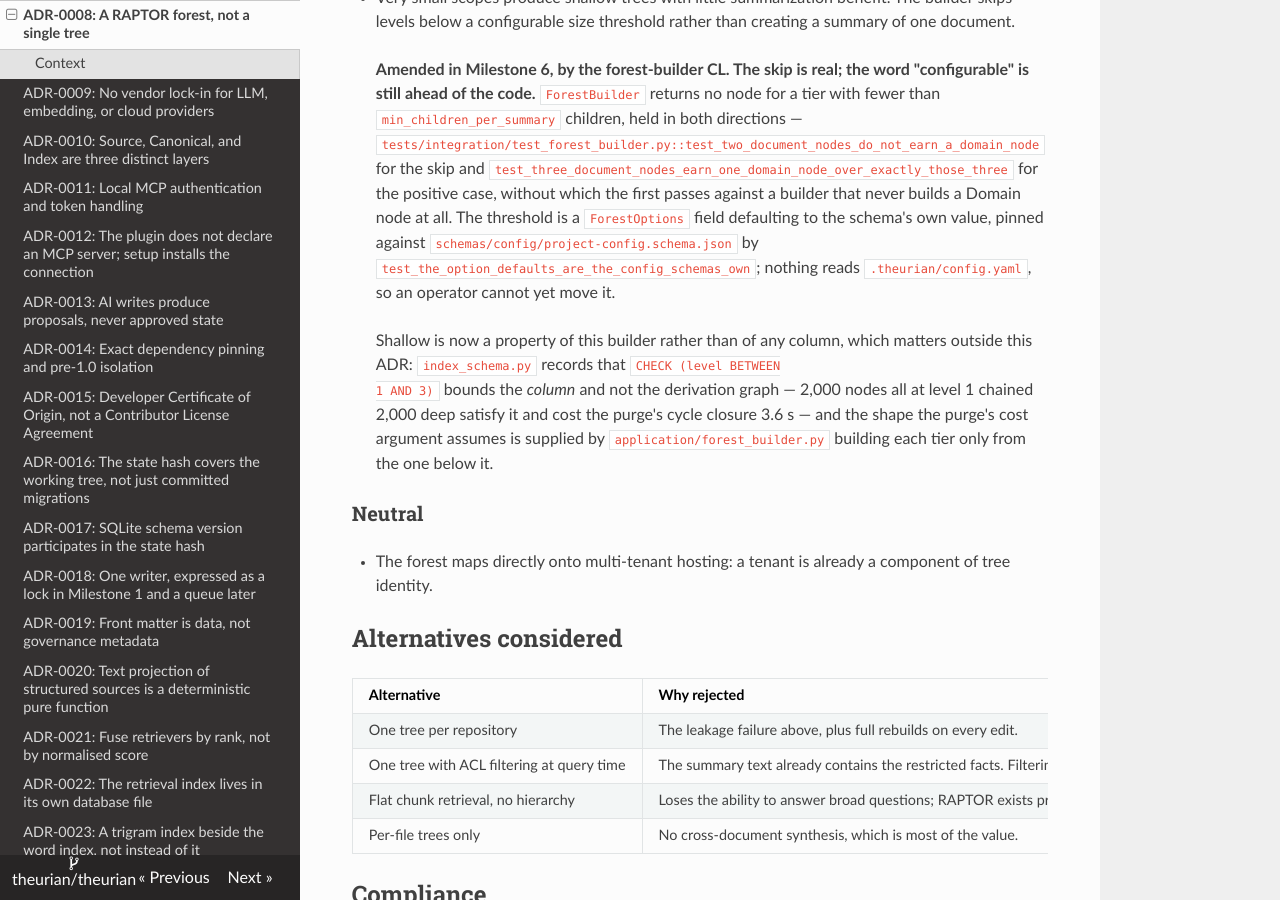
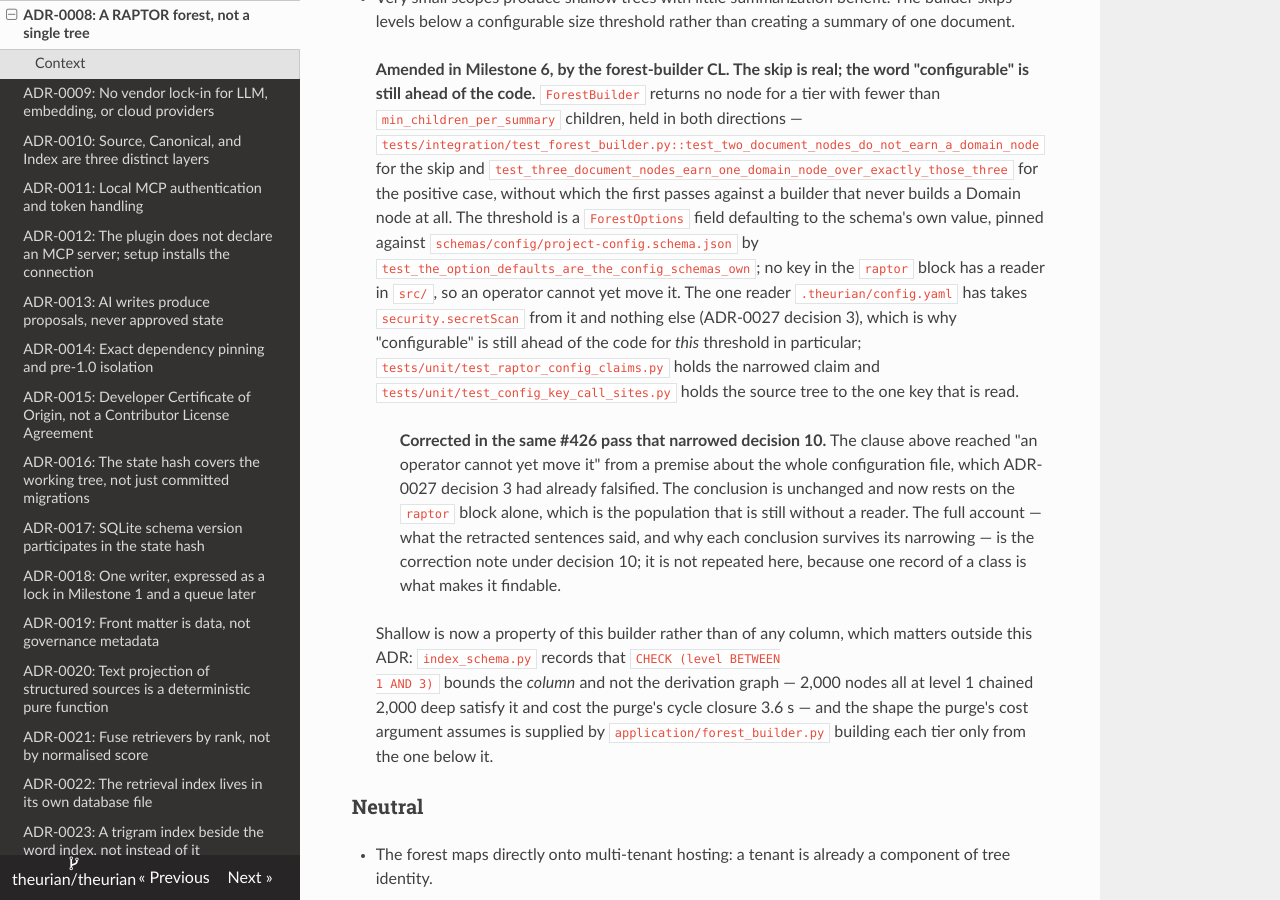
Before and after one commit to theurian/theurian, an MkDocs documentation site: the page built from docs/adr/0008-raptor-forest.md, in a window 1280 px wide and 900 px high, scrolled down 24653 px. Built offline with MkDocs 1.6.1, drawn with Linux system fonts in a browser that asks for light colours.

Commit message:
docs(raptor): narrow ADR-0008's third unread-config universal (#426)
The amendment to decision 3 reached "an operator cannot yet move it" from
"nothing reads `.theurian/config.yaml`" — the same universal #426 narrowed in
decision 10's rationale and its "switch is the CLI flag" note, with the same
falsifier: ADR-0027 decision 3 shipped
`security/project_config.py::read_secret_scan_policy`, called from
`application/proposal_service.py` at `theurian propose accept`.

Narrowed to the population that is still without a reader, and the conclusion
re-derived on it rather than carried over: "no key in the `raptor` block has a
reader in `src/`, so an operator cannot yet move it", followed by what the one
reader does take from the file (`security.secretScan` and nothing else) and why
"configurable" is therefore still ahead of the code for this threshold
specifically. The narrowed claim cites the pins that now hold it —
`tests/unit/test_raptor_config_claims.py` for the wording and
`tests/unit/test_config_key_call_sites.py` for the source tree — rather than
asserting a fresh unanchored universal.

The correction record is a nested note in the same amendment block, pointing at
the decision-10 correction note for the full account instead of repeating it.
Deliberately worded without the retracted sentence and with a bare `#426`:
`test_the_correction_note_that_the_scan_skips_is_actually_there` pins ADR-0008
at exactly one paragraph naming `issues/426`, and `_unread_file_claims` skips
only that paragraph, so a second dated note quoting the universal would either
break the count or be read as the universal returning.

The ledger row in `UNNARROWED_UNIVERSALS` goes with it, which is the coupling
the scan was built for: the doc fix alone is RED with "a recorded un-narrowed
universal is no longer in the document ... delete the row" — reproduced here
before deleting the row, and it was the only failure. The tuple stays a tuple,
now empty, so the next survivor of this class is recorded and discharged the
same way.

Part of #426, folded in per the pin author's finding
(https://github.com/theurian/theurian/pull/448#issuecomment-5474409295).
Behaviour-identical. The corpus twin of ADR-0008 keeps the retracted wording by
design and rides the parked #199 unit C.

Signed-off-by: Takehide Uchida <utchy@graphnote-design.com>

```diff
--- a/docs/adr/0008-raptor-forest.md
+++ b/docs/adr/0008-raptor-forest.md
@@ -1231,8 +1231,23 @@ flowchart TB
   > never builds a Domain node at all. The threshold is a `ForestOptions` field
   > defaulting to the schema's own value, pinned against
   > `schemas/config/project-config.schema.json` by
-  > `test_the_option_defaults_are_the_config_schemas_own`; nothing reads
-  > `.theurian/config.yaml`, so an operator cannot yet move it.
+  > `test_the_option_defaults_are_the_config_schemas_own`; no key in the `raptor`
+  > block has a reader in `src/`, so an operator cannot yet move it. The one
+  > reader `.theurian/config.yaml` has takes `security.secretScan` from it and
+  > nothing else (ADR-0027 decision 3), which is why "configurable" is still ahead
+  > of the code for *this* threshold in particular;
+  > `tests/unit/test_raptor_config_claims.py` holds the narrowed claim and
+  > `tests/unit/test_config_key_call_sites.py` holds the source tree to the one
+  > key that is read.
+  >
+  > > **Corrected in the same #426 pass that narrowed decision 10.** The clause
+  > > above reached "an operator cannot yet move it" from a premise about the
+  > > whole configuration file, which ADR-0027 decision 3 had already falsified.
+  > > The conclusion is unchanged and now rests on the `raptor` block alone, which
+  > > is the population that is still without a reader. The full account — what
+  > > the retracted sentences said, and why each conclusion survives its
+  > > narrowing — is the correction note under decision 10; it is not repeated
+  > > here, because one record of a class is what makes it findable.
   >
   > Shallow is now a property of this builder rather than of any column, which
   > matters outside this ADR: `index_schema.py` records that `CHECK (level BETWEEN
```
Also changed, not shown: 1 other file.
